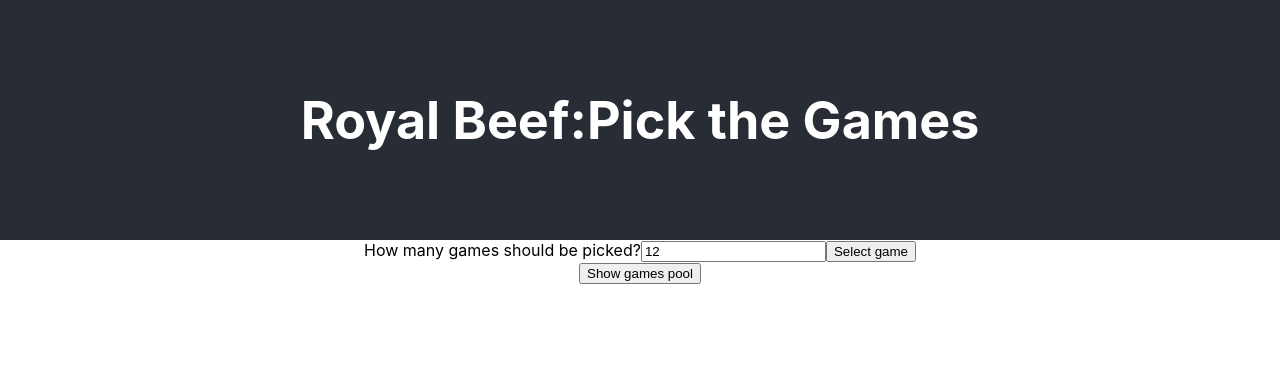
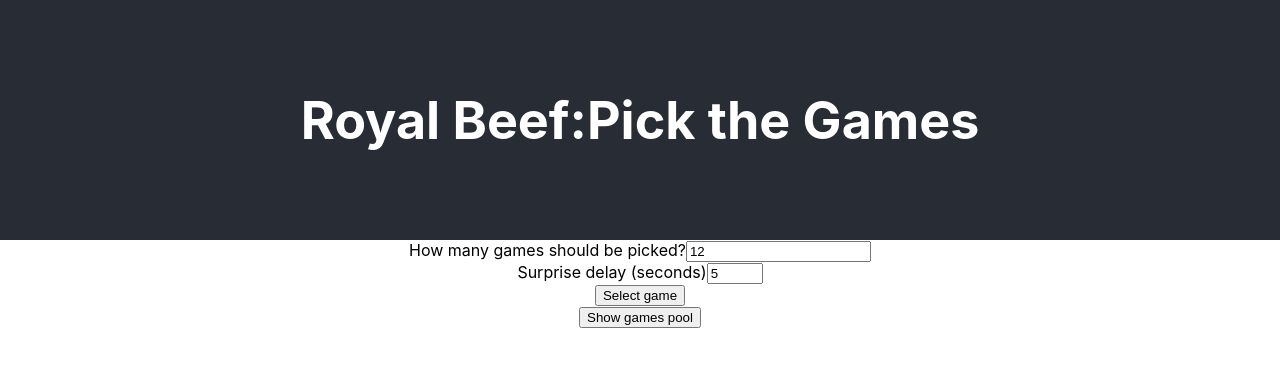
Before and after one commit to KonradRolof/beef-game-picker, a React (Create React App) app: page / in a window 1280 px wide. Shown: the top 366 px of the page. Built offline with nearby package versions, Linux system fonts and the light colour scheme.

Commit message:
[FEATURE] adds counter for more thrill at a pick

```diff
--- a/package.json
+++ b/package.json
@@ -38,8 +38,5 @@
       "last 1 firefox version",
       "last 1 safari version"
     ]
-  },
-  "devDependencies": {
-    "sass": "^1.49.7"
   }
 }
--- a/src/components/Picker.tsx
+++ b/src/components/Picker.tsx
@@ -1,8 +1,11 @@
 import React, { useState } from "react";
 import Game from "../interfaces/Game.interface";
+import Counter from "./Counter";
 import PickItem from "./PickItem";
 
 const DEFAULT_GAME_COUNT = 12;
+const DEFAULT_PICK_DELAY = 5;
+const MAX_PICK_DELAY = 10;
 
 type PickerProps = {
   games: Game[]
@@ -11,6 +14,8 @@ type PickerProps = {
 function Picker(props: PickerProps) {
   const [picks, setPicks] = useState<Game[]>([]);
   const [maxPicks, setMaxPicks] = useState<number>(DEFAULT_GAME_COUNT);
+  const [pickDelay, setPickDelay] = useState<number>(DEFAULT_PICK_DELAY);
+  const [newPick, setNewPick] = useState<Game|null>(null);
 
   const getRandomGame = (): Game|null => {
     const { games } = props;
@@ -27,21 +32,31 @@ function Picker(props: PickerProps) {
     while (null === game) {
       game = getRandomGame();
     }
+    setNewPick(game);
+    /*setPicks((state) => {
+      if (null !== game) return [...state, game];
+      return state;
+    });*/
+  };
+
+  const onVetoAction = (game: Game) => {
+    setPicks((state) => state.filter((item) => item.slug !== game.slug));
+  };
+
+  const onCountdownEnd = (game: Game) => {
+    setNewPick(null);
     setPicks((state) => {
       if (null !== game) return [...state, game];
       return state;
     });
   };
 
-  const onVetoAction = (game: Game) => {
-    setPicks((state) => state.filter((item) => item.slug !== game.slug));
-  };
-
   const buttonOptions = {} as any;
   if (picks.length === maxPicks) buttonOptions.disabled = 'disabled';
 
   return (
-    <section className="picker">
+    <section className="Picker">
+      <div className="Picker_settings">
         <div className="form-control">
           <label htmlFor="picker-game-count">How many games should be picked?</label>
           <input
@@ -52,12 +67,32 @@ function Picker(props: PickerProps) {
             step={1}
             onChange={(event) => setMaxPicks(parseInt(event.target.value))}
           />
+        </div>
+        <div className="form-control">
+          <label htmlFor="picker-pick-delay">Surprise delay (seconds)</label>
+          <input
+            type="number"
+            id="picker-pick-delay"
+            defaultValue={pickDelay}
+            min={0}
+            max={MAX_PICK_DELAY}
+            step={1}
+            onChange={(event) => setPickDelay(parseInt(event.target.value))}
+          />
+        </div>
+      </div>
       <button
         className="btn"
         onClick={() => pickGame()}
         { ...buttonOptions }
       >Select game</button>
-      </div>
+      { null !== newPick && (
+        <Counter
+          game={ newPick }
+          delayTime={ pickDelay }
+          onCountdownEnd={onCountdownEnd}
+        />
+      ) }
       { 0 < picks.length && (
         <>
           <h2>The games you play:</h2>
```
Also changed, not shown: 1 other file (tests, documents, lock files or other folders). Lines whose indentation alone changed are shown as unchanged.
